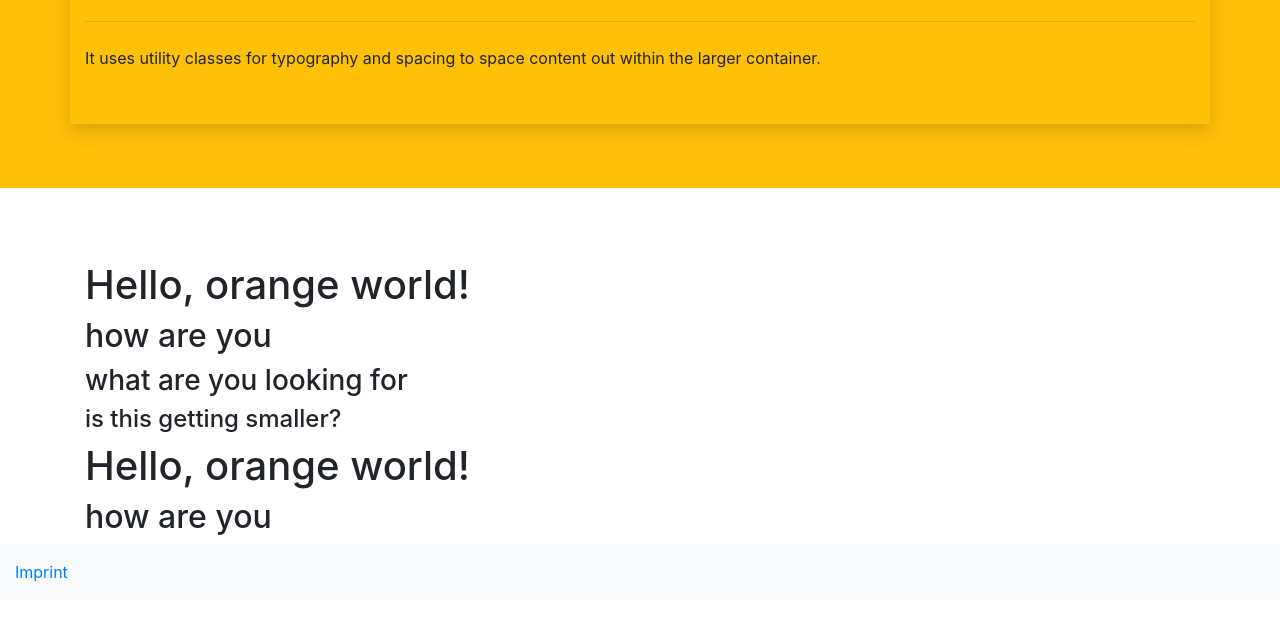
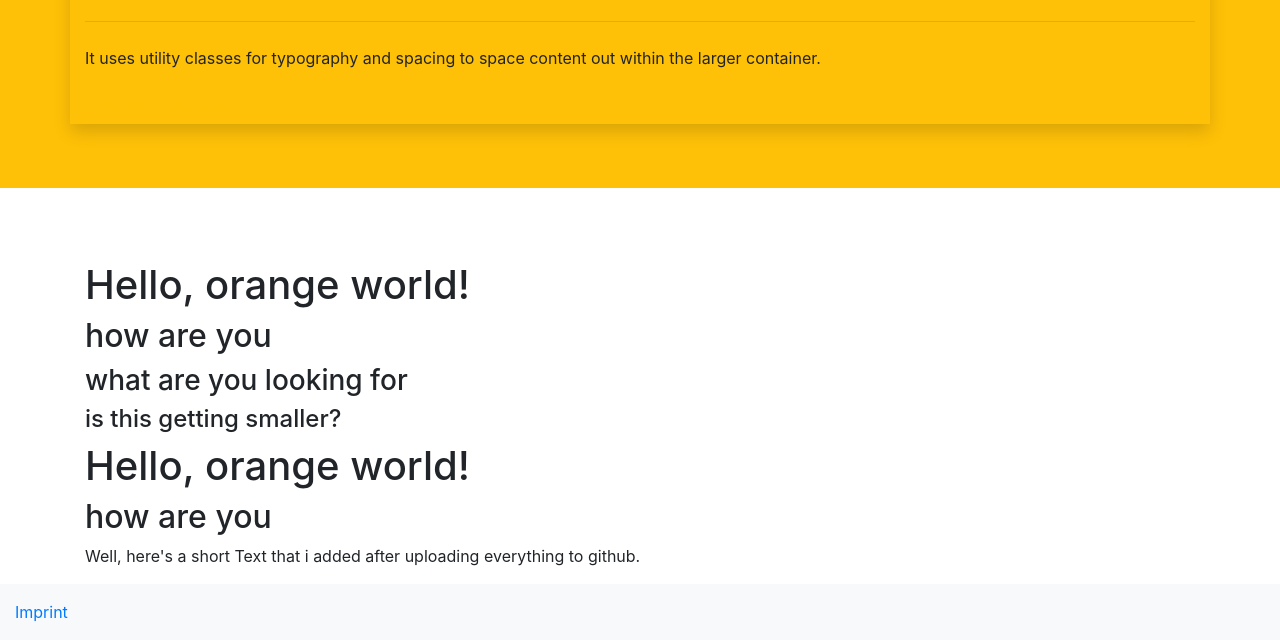
Before and after one commit to Elvitronic/Elvitronic.github.io, a plain HTML site: page index.html in a window 1280 px wide. Shown: the part 813-1453 px from the top of the page. Before the commit the page ends 1413 px from the top, so only its background shows below. Drawn offline with nearby package versions, Linux system fonts and the light colour scheme; grey boxes are pictures that could not be loaded.

Commit message:
Update index.html
test edit: added a single <p>

```diff
--- a/index.html
+++ b/index.html
@@ -72,6 +72,7 @@
     <h4>is this getting smaller?</h4>
     <h1>Hello, orange world!</h1>
     <h2>how are you</h2>
+    <p>Well, here's a short Text that i added after uploading everything to github.</p>
   </div>
 
   <div class="container-fluid bg-light pt-3 pb-3">
```
